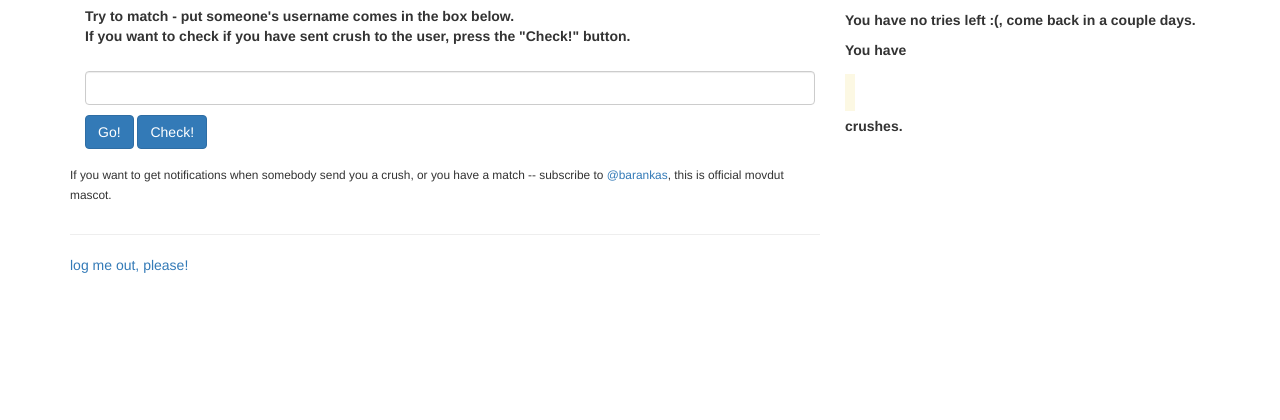
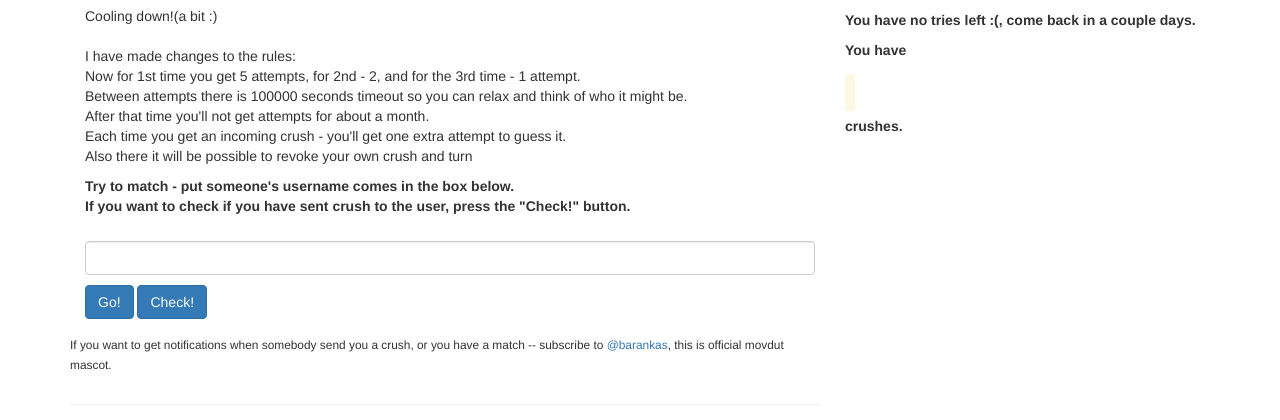
Before and after one commit to vadika/movdut, a Flask app: template templates/main.html in a window 1280 px wide. Shown: the part 50-470 px from the top of the page. Run offline with Flask 2, Linux system fonts and the light colour scheme; the template is opened without the code that fills it, so the values that code supplies are empty; parts of the project's set-up code (start-up, migrations or seed data) failed here and were passed over; some libraries are stand-ins or nearby versions.

Commit message:
implement cool down

```diff
--- a/main.py
+++ b/main.py
@@ -22,6 +22,7 @@ app.secret_key = cfg['app']['secretkey']
 postapikey = cfg['app']['postapikey']
 ttl = cfg['users']['timeout']
 ntries = cfg['users']['ntries']
+nattempts = cfg['users']['nattempts']
 
 # Some crypto staff
 
@@ -137,7 +138,7 @@ def crush_addtry(login, crush):
                 return True
         r.lpush(login + "+tries", encrypt(crush, login))
     except Exception as e:
-        print (e)
+        print(e)
         r.lpush(login + "+tries", encrypt(crush, login))
     return True
 
@@ -149,7 +150,7 @@ def crush_deltry(login, crush):
                 r.lrem(login + "+tries", 0, i)
                 return True
     except Exception as e:
-        print (e)
+        print(e)
         return False
 
     return False
@@ -177,7 +178,8 @@ def crush_delmutual(login, crush):
 
     return False
 
-def crush_ismutal(login,crush):
+
+def crush_ismutal(login, crush):
     try:
         for i in r.lrange(login + "+mutual", 0, -1):
             if decrypt(i, login) == crush:
@@ -185,6 +187,7 @@ def crush_ismutal(login,crush):
     except:
         return False
     return False
+
 
 # TODO:
 # Nm, [18.03.17 16:42]
@@ -208,17 +211,30 @@ def crush_sent(login):
     sentcrushes = []
     try:
         for i in r.lrange(login + "+tries", 0, -1):
-            sentcrushes.append( "@" + decrypt(i, login) + " ")
+            sentcrushes.append("@" + decrypt(i, login) + " ")
     except:
         sentcrushes = ["no one :("]
     return sentcrushes
 
 
 def crush_tries(login, incr=0):
+    # init attempt counter
+    try:
+        attempt = int(r.get(login + "+attempt"))
+    except:
+        attempt = nattempts
+        r.setex(login + "+attempt", nattempts, ttl*10)
+
     try:
         tries = int(r.get(login + "+count"))
     except:
-        tries = ntries
+        if attempt > 0:
+            tries = int(ntries/attempt)
+        else:
+            tries = 0
+        if attempt > 0:
+            attempt -=1
+        r.setex(login + "+attempt", attempt, ttl*10)
         r.setex(login + "+count", ttl, tries)
 
     if incr != 0:
@@ -267,7 +283,7 @@ def makeguess():
                     if crush_check(login, crush):
                         crush_deltry(login, crush)
                         crush_addmutual(login, crush)
-                        crush_addmutual(crush,login)
+                        crush_addmutual(crush, login)
                         mokum_message(crush, "Your crush with @" + login + " is mutual!")
                         mokum_message(login, "You have a crush with @" + crush + ". Have a good time!")
                         guessorfail = "Yooohoo! You've mutual crush with  @" + crush + "!"
@@ -284,10 +300,9 @@ def makeguess():
             else:
                 guessorfail = crush + " doesn't exist on Mokum (may be  deleted?) , try someone else!"
 
+        tries = crush_tries(login)
 
-        tries=crush_tries(login)
-
-        if len(guessorfail)>0:
+        if len(guessorfail) > 0:
             flash(guessorfail)
         return render_template("main.html", login=login, num=crush_num(login), guess=guessorfail, tries=tries,
                                mutual=crush_mutual(login), sent=crush_sent(login))
--- a/templates/main.html
+++ b/templates/main.html
@@ -19,6 +19,15 @@
         <div class="col-md-8">
             <h3>Hi {{ login }}! </h3>
 
+            <p>
+                Cooling down!(a bit :)<br><br>
+                I have made changes to the rules:<br>
+                Now for 1st time you get 5 attempts, for 2nd - 2, and for the 3rd time - 1 attempt. <br>
+                Between attempts there is 100000 seconds timeout so you can relax and think of who it might be. <br>
+                After that time you'll not get attempts for about a month. <br>
+                Each time you get an incoming crush - you'll get one extra attempt to guess it. <br>
+                Also there it will be possible to revoke your own crush and turn <br>
+            </p>
 
             <form action="/guessortry" method="post">
                 <div class="form-group">
```
Also changed, not shown: tests/test_main.py (+4 -0 lines), templates/login.html (indentation only).
